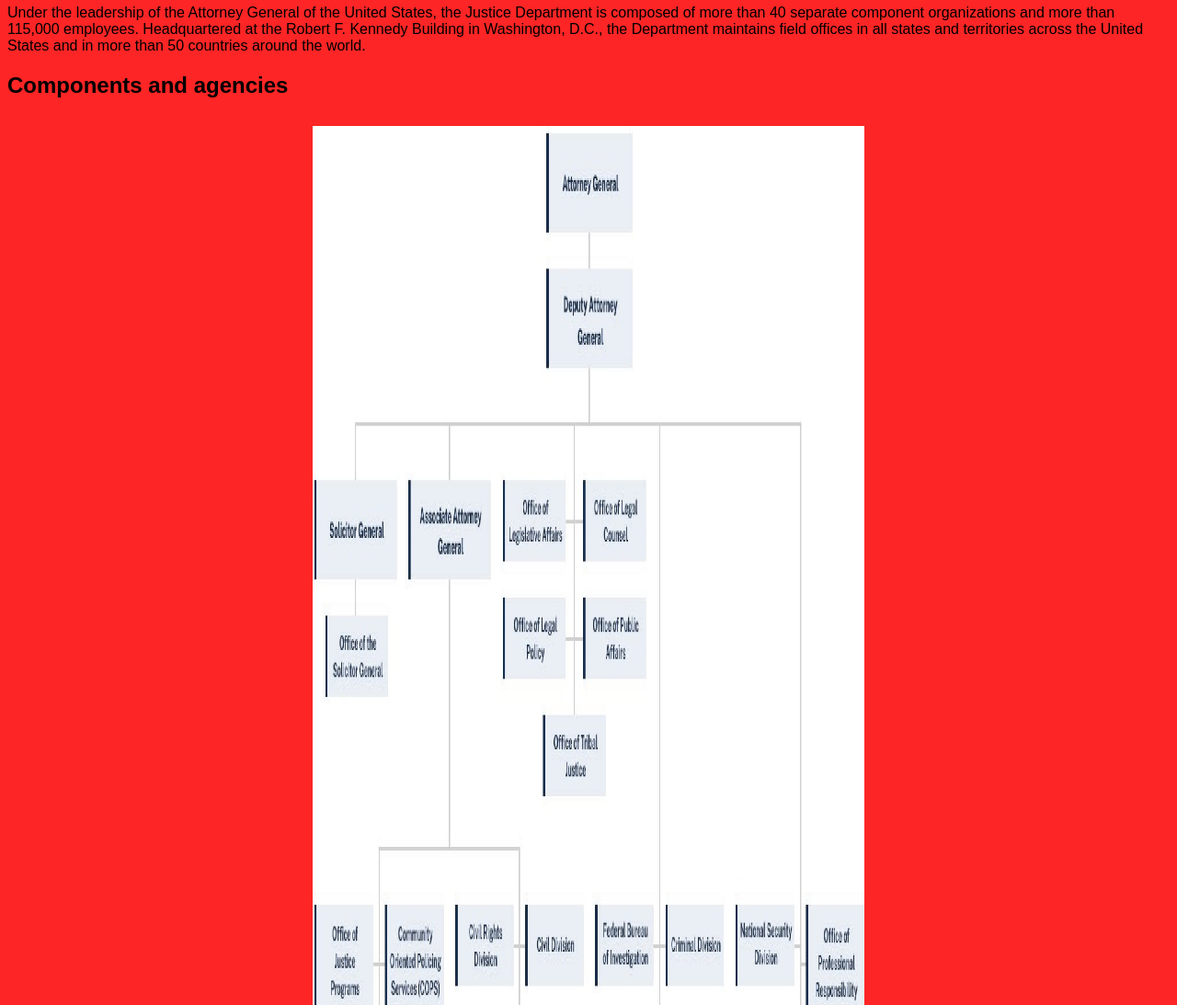
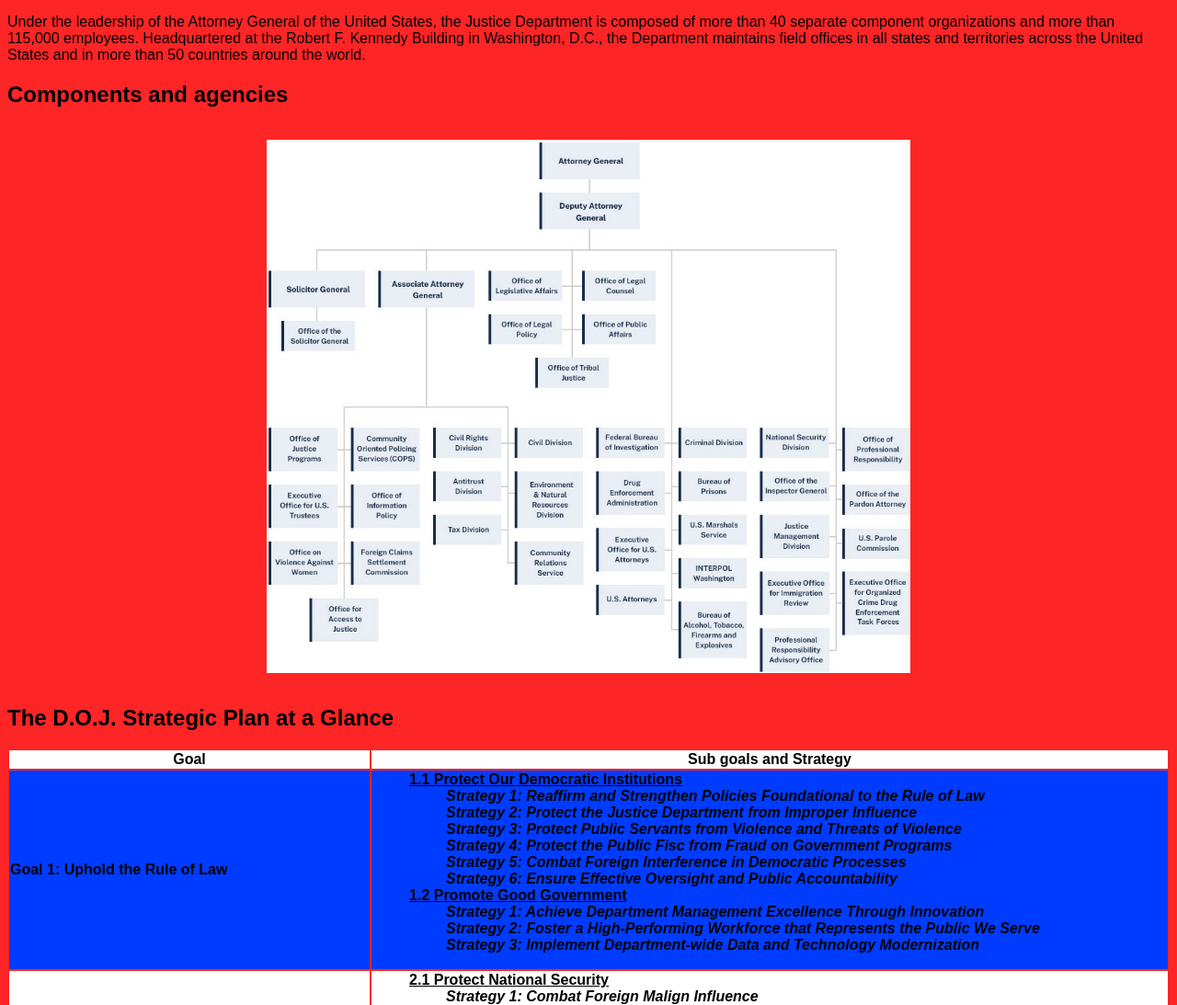
Before and after one commit to lbickley-pvcc/Bickley-CE-Project.github.io-, a plain HTML site: page index.html in a window 1280 px wide. Shown: the part 1200-2293 px from the top of the page at 92% size. Drawn offline with Linux system fonts and the light colour scheme.

Commit message:
Update index.html

```diff
--- a/index.html
+++ b/index.html
@@ -14,7 +14,7 @@
   a:active {color:rgb(255, 255, 255)}
   a:hover {color:rgb(244, 253, 0)}
   table {width:100%; margin-top:10px}
-  img {display: block; margin-left: auto; margin-right: auto; width: 600px; padding:10px;}
+  img {display: block; margin-left: auto; margin-right: auto; width: 700px; padding:15px;}
 </style>
 </head>
 
@@ -50,7 +50,7 @@
      and territories across the United States and in more than 50 countries around the world.</p>
 <h2>Components and agencies</h2>
 
-<img src = "DoJ1.jpg" width = 200% height= 200% />
+<img src = "DoJ1.jpg" width = 400 />
 
 <h2>The D.O.J. Strategic Plan at a Glance</h2>
   <table>
```
